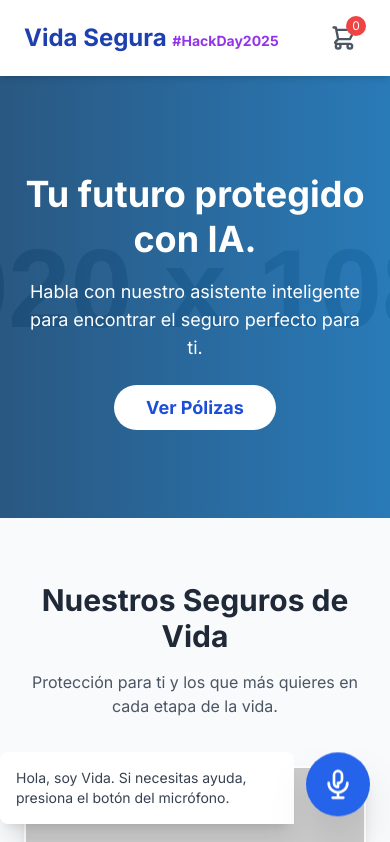
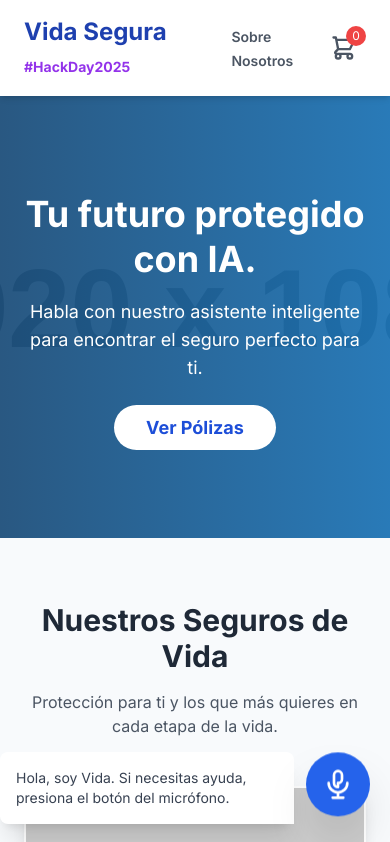
Before and after one commit to disuarez/hackday-ia-minds-404-vida-app, a plain HTML site: page public/index.html in a window 390 px wide. Shown: the top 842 px of the page. Drawn offline with nearby package versions, Linux system fonts and the light colour scheme; placeholder pictures from the web are drawn by us.

Commit message:
fix: ajusta la visibilidad del enlace "Sobre Nosotros" en la navegación para mejorar la accesibilidad

```diff
--- a/public/index.html
+++ b/public/index.html
@@ -21,8 +21,8 @@
                 <a href="#" id="home-link">Vida Segura <span class="text-sm text-purple-600">#HackDay2025</span></a>
             </div>
             <div class="flex items-center space-x-4 md:space-x-8">
-                <ul class="hidden md:flex items-center space-x-8">
-                    <li><a href="#" id="about-us-link" class="text-gray-600 hover:text-blue-600 font-semibold">Sobre
+                <ul class="md:flex items-center space-x-8">
+                    <li><a href="#" id="about-us-link" class="text-gray-600 hover:text-blue-600 font-semibold text-sm">Sobre
                             Nosotros</a></li>
                 </ul>
                 <div id="cart-button" class="relative cursor-pointer p-2">
```
